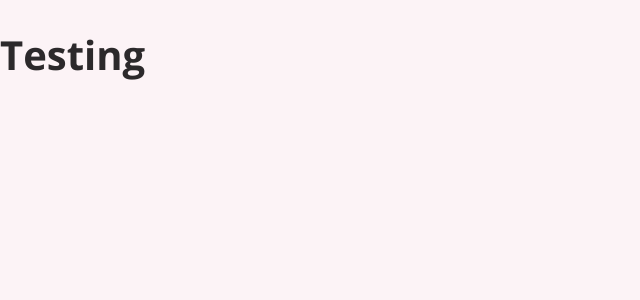
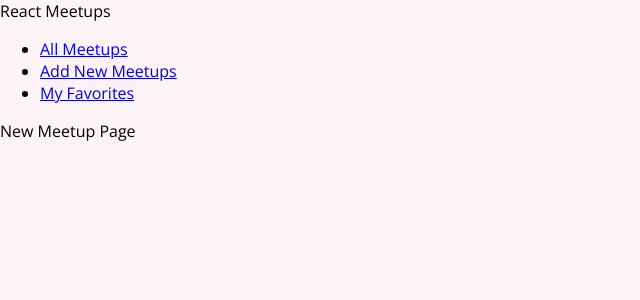
Before and after one commit to jholmes16/meet-up-react, a React (Create React App) app: page /new-meetup in a window 1280 px wide. Shown: the top 300 px of the page, without its empty margins (0-640 px from the left). Built offline with nearby package versions, Linux system fonts and the light colour scheme.

Commit message:
Make page router

```diff
--- a/package.json
+++ b/package.json
@@ -8,6 +8,7 @@
     "@testing-library/user-event": "^12.8.3",
     "react": "^17.0.2",
     "react-dom": "^17.0.2",
+    "react-router-dom": "^5.2.0",
     "react-scripts": "4.0.3",
     "web-vitals": "^1.1.2"
   },
--- a/src/App.js
+++ b/src/App.js
@@ -1,7 +1,24 @@
+import { Route, Switch } from "react-router-dom";
+import AllMeetupsPage from "./pages/AllMeetups";
+import NewMeetupPage from "./pages/NewMeetup";
+import FavoritesPage from "./pages/Favorites";
+import MainNavigation from "./components/layout/MainNavigation";
+
 function App() {
   return (
     <div>
-      <h1>Testing</h1>
+      <MainNavigation />
+      <Switch>
+        <Route path="/" exact>
+          <AllMeetupsPage />
+        </Route>
+        <Route path="/new-meetup">
+          <NewMeetupPage />
+        </Route>
+        <Route path="/favorites">
+          <FavoritesPage />
+        </Route>
+      </Switch>
     </div>
   );
 }
--- /dev/null
+++ b/src/components/layout/MainNavigation.js
@@ -0,0 +1,24 @@
+import { Link } from "react-router-dom";
+
+function MainNavigation() {
+  return (
+    <header>
+      <div>React Meetups</div>
+      <nav>
+        <ul>
+          <li>
+            <Link to="/">All Meetups</Link>
+          </li>
+          <li>
+            <Link to="/new-meetup">Add New Meetups</Link>
+          </li>
+          <li>
+            <Link to="/favorites">My Favorites</Link>
+          </li>
+        </ul>
+      </nav>
+    </header>
+  );
+}
+
+export default MainNavigation;
--- a/src/index.js
+++ b/src/index.js
@@ -1,7 +1,13 @@
 import React from "react";
 import ReactDOM from "react-dom";
+import { BrowserRouter } from "react-router-dom";
 
 import "./index.css";
 import App from "./App";
 
-ReactDOM.render(<App />, document.getElementById("root"));
+ReactDOM.render(
+  <BrowserRouter>
+    <App />
+  </BrowserRouter>,
+  document.getElementById("root")
+);
--- /dev/null
+++ b/src/pages/AllMeetups.js
@@ -0,0 +1,5 @@
+function AllMeetupsPage() {
+  return <div>All Meetup Page</div>;
+}
+
+export default AllMeetupsPage;
--- /dev/null
+++ b/src/pages/Favorites.js
@@ -0,0 +1,5 @@
+function FavoritesPage() {
+  return <div>Favorites Page</div>;
+}
+
+export default FavoritesPage;
--- /dev/null
+++ b/src/pages/NewMeetup.js
@@ -0,0 +1,5 @@
+function NewMeetupPage() {
+  return <div>New Meetup Page</div>;
+}
+
+export default NewMeetupPage;
```
Also changed, not shown: src/components/layout/MainNavigation.css (added), 1 other file (tests, documents, lock files or other folders).
